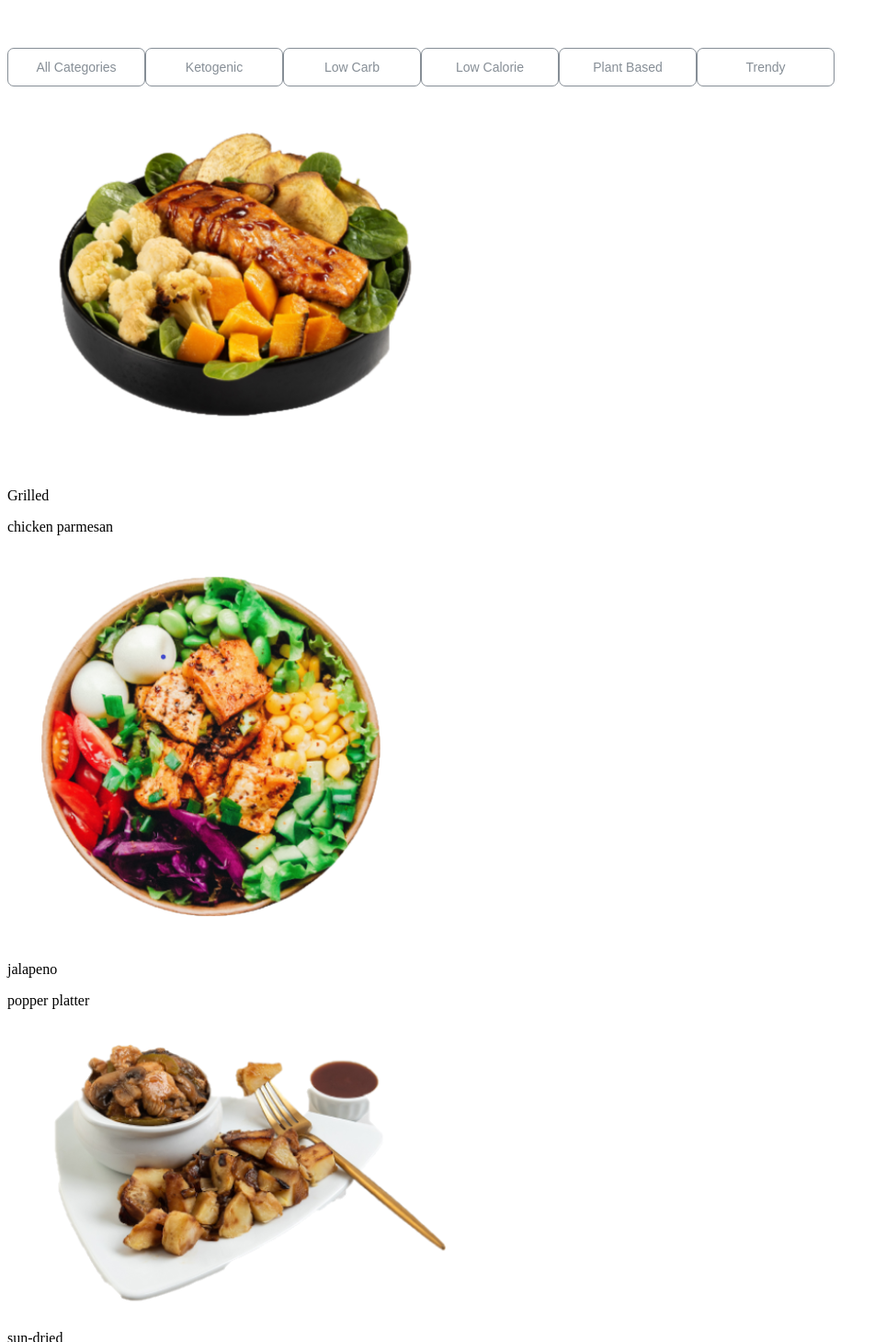
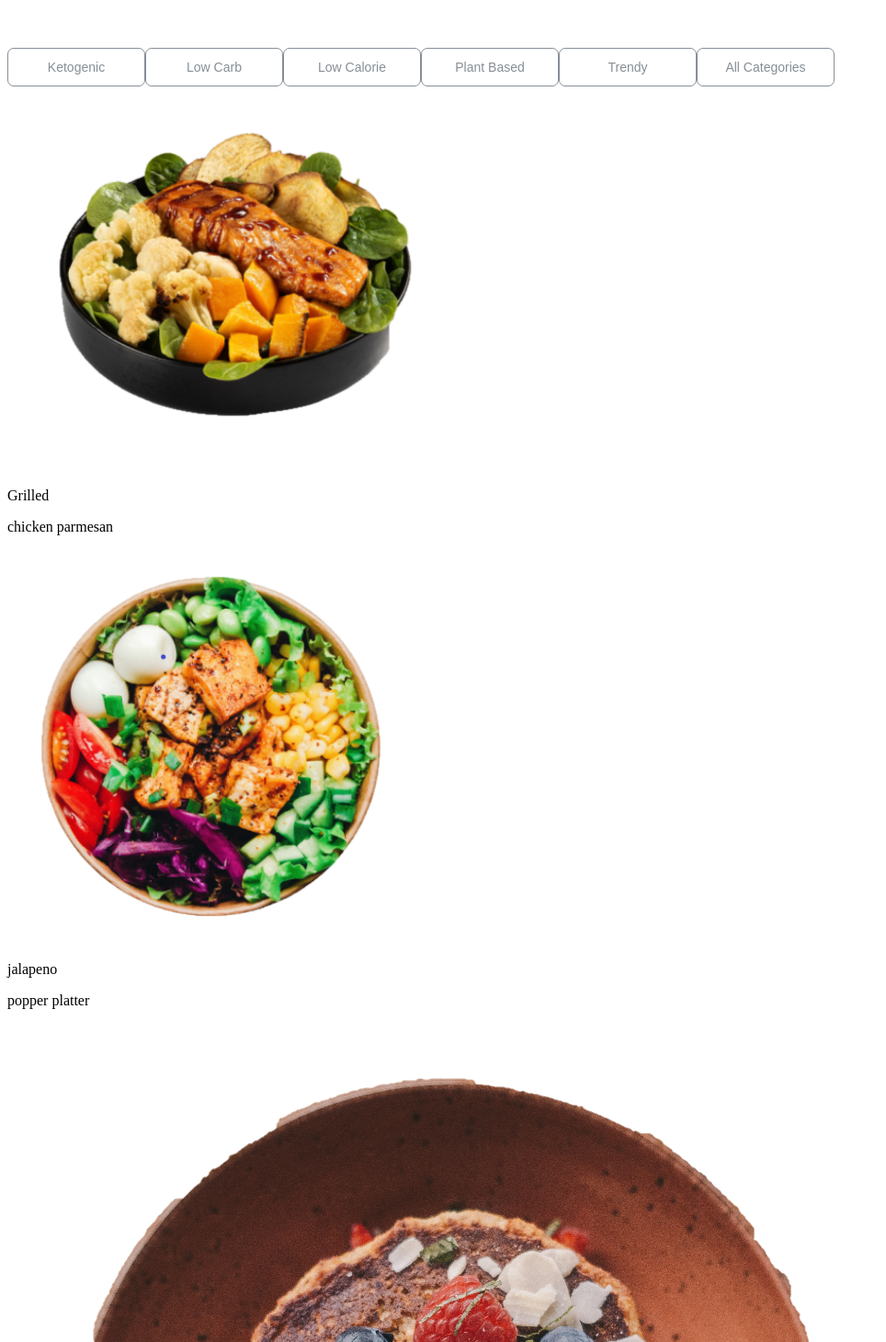
Before and after one commit to KobiManuel/React_Meals, a React (Create React App) app: page / in a window 1280 px wide. Shown: the part 1191-2650 px from the top of the page at 92% size, without its empty margins (0-964 px from the left). Built offline with nearby package versions, Linux system fonts and the light colour scheme.

Commit message:
style(formatting): formatted document

```diff
--- a/src/Pages/LandingPage/MealsSection/Main.jsx
+++ b/src/Pages/LandingPage/MealsSection/Main.jsx
@@ -7,10 +7,15 @@ import styles from "../../../UI/Button/TransparentBtn.module.css";
 import MealCard from "../../../UI/Cards/MealCard/MealCard";
 import { useState } from "react";
 import { MealCardInfo } from "./MealCardInfo";
+import Btn from "../../../UI/Button/Btn";
 
 const MealsSection = () => {
     const menuItems = [...new Set(MealCardInfo.map((Val) => Val.category))];
+
+
     const [item, setItem] = useState(MealCardInfo);
+
+
   const [visible, setVisible] = useState(4);
   const showMoreOrLessHandler = () => {
     setVisible((prevValue) => prevValue + 4);
@@ -31,22 +36,17 @@ const MealsSection = () => {
           </h5>
           <img src={dash} alt="/" className="w-[300px] h-[60px] mt-[-9px]" />
         </header>
-        <div className="flex flex-row justify-between -translate-y-[150%] ">
-          <Button className={styles.button}>all categories</Button>
-          <Button className={`!acctive ${styles.button}`}>ketogenic</Button>
-          <Button className={styles.button}>low carb</Button>
-          <Button className={styles.button}>low calorie</Button>
-          <Button className={styles.button}>plant based</Button>
-          <Button className={styles.button}>trendy</Button>
+        <div className="w-full">
+          <Btn menuItems={menuItems} setItem={setItem}> </Btn>
         </div>
         <div className="grid grid-cols-4 gap-6">
           {item.slice(0, visible).map(
-            ({ meal, mealNameTop, mealNameBottom }) => (
+            ({ meal, mealNameTop, mealNameBottom, id}) => (
               <MealCard
                 meal={meal}
                 mealNametop={mealNameTop}
                 mealNameBottom={mealNameBottom}
-                key={Math.random().toString()}
+                key={id}
               />
             )
           )}
@@ -60,5 +60,12 @@ const MealsSection = () => {
     </Wrapper>
   );
 };
-
+/*  <div className="flex flex-row justify-between -translate-y-[150%] ">
+          <Button className={styles.button}>all categories</Button>
+          <Button className={`!acctive ${styles.button}`}>ketogenic</Button>
+          <Button className={styles.button}>low carb</Button>
+          <Button className={styles.button}>low calorie</Button>
+          <Button className={styles.button}>plant based</Button>
+          <Button className={styles.button}>trendy</Button>
+        </div> */
 export default MealsSection;
--- a/src/Pages/LandingPage/MealsSection/MealCardInfo.jsx
+++ b/src/Pages/LandingPage/MealsSection/MealCardInfo.jsx
@@ -1,6 +1,5 @@
 import bowl1 from "./images/bowl1.png";
 import bowl2 from "./images/bowl2.png";
-import bowl3 from "./images/bowl3.png";
 import bowl4 from "./images/bowl4.png";
 import bowl5 from "./images/bowl5.png";
 import bowl6 from "./images/box6.png";
@@ -19,148 +18,146 @@ import bowl18 from "./images/box18.png";
 import bowl19 from "./images/box19.png";
 import bowl20 from "./images/box20.png";
 import bowl21 from "./images/box21.png";
-import bowl22 from "./images/box22.png";
-import bowl23 from "./images/box23.png";
-import bowl24 from "./images/box24.png";
+
 export const MealCardInfo = [
   {
+    id: "1",
     meal: bowl1,
     mealNameTop: "Grilled",
     mealNameBottom: "chicken parmesan",
     category: "ketogenic"
   },
   {
+    id: "2",
     meal: bowl2,
     mealNameTop: "jalapeno",
     mealNameBottom: "popper platter",
     category: "ketogenic"
   },
   {
-    meal: bowl3,
+    id: "3",
+    meal: bowl21,
     mealNameTop: "sun-dried",
     mealNameBottom: "tomato chicken",
     category: "ketogenic"
   },
   {
+    id: "4",
     meal: bowl4,
     mealNameTop: "spicy-turkey",
     mealNameBottom: "poblano bowl",
     category: "ketogenic"
   },
   {
+    id: "5",
     meal: bowl5,
     mealNameTop: "Grilled",
     mealNameBottom: "chicken parmesan",
     category: "Low Carb"
   },
   {
+    id: "6",
     meal: bowl6,
     mealNameTop: "Grilled",
     mealNameBottom: "chicken parmesan",
     category: "Low Carb"
   },
   {
+    id: "7",
     meal: bowl7,
     mealNameTop: "Grilled",
     mealNameBottom: "chicken parmesan",
     category: "Low Carb"
   },
   {
+    id: "8",
     meal: bowl8,
     mealNameTop: "Grilled",
     mealNameBottom: "chicken parmesan",
     category: "Low Carb"
   },
   {
+    id: "9",
     meal: bowl9,
     mealNameTop: "Grilled",
     mealNameBottom: "chicken parmesan",
     category: "Low Calorie"
   },
   {
+    id: "10",
     meal: bowl10,
     mealNameTop: "Grilled",
     mealNameBottom: "chicken parmesan",
     category: "Low Calorie"
   },
   {
+    id: "11",
     meal: bowl11,
     mealNameTop: "Grilled",
     mealNameBottom: "chicken parmesan",
     category: "Low Calorie"
   },
   {
+    id: "12",
     meal: bowl12,
     mealNameTop: "Grilled",
     mealNameBottom: "chicken parmesan",
     category: "Low Calorie"
   },
   {
+    id: "13",
     meal: bowl13,
     mealNameTop: "Grilled",
     mealNameBottom: "chicken parmesan",
     category: "Plant Based"
   },
   {
+    id: "14",
     meal: bowl14,
     mealNameTop: "Grilled",
     mealNameBottom: "chicken parmesan",
     category: "Plant Based"
   },
   {
+    id: "15",
     meal: bowl15,
     mealNameTop: "Grilled",
     mealNameBottom: "chicken parmesan",
     category: "Plant Based"
   },
   {
+    id: "16",
     meal: bowl16,
     mealNameTop: "Grilled",
     mealNameBottom: "chicken parmesan",
     category: "Plant Based"
   },
   {
+    id: "17",
     meal: bowl17,
     mealNameTop: "Grilled",
     mealNameBottom: "chicken parmesan",
     category: "Trendy"
   },
   {
+    id: "18",
     meal: bowl18,
     mealNameTop: "Grilled",
     mealNameBottom: "chicken parmesan",
     category: "Trendy"
   },
   {
+    id: "19",
     meal: bowl19,
     mealNameTop: "Grilled",
     mealNameBottom: "chicken parmesan",
     category: "Trendy"
   },
   {
+    id: "20",
     meal: bowl20,
     mealNameTop: "Grilled",
     mealNameBottom: "chicken parmesan",
     category: "Trendy"
-  },
-  {
-    meal: bowl21,
-    mealNameTop: "Grilled",
-    mealNameBottom: "chicken parmesan",
-  },
-  {
-    meal: bowl22,
-    mealNameTop: "Grilled",
-    mealNameBottom: "chicken parmesan",
-  },
-  {
-    meal: bowl23,
-    mealNameTop: "Grilled",
-    mealNameBottom: "chicken parmesan",
-  },
-  {
-    meal: bowl24,
-    mealNameTop: "Grilled",
-    mealNameBottom: "chicken parmesan",
   }
 ];
--- a/src/UI/Button/Btn.jsx
+++ b/src/UI/Button/Btn.jsx
@@ -0,0 +1,38 @@
+import React from "react";
+import { MealCardInfo } from "../../Pages/LandingPage/MealsSection/MealCardInfo";
+import styles from "./TransparentBtn.module.css";
+
+const Btn = ({ setItem, menuItems }) => {
+  return (
+    <>
+      <div className="flex flex-row justify-between -translate-y-[150%] ">
+        {menuItems.map((Val, id) => {
+          return (
+            <button
+              className={`${styles.button} font-medium body-font font-poppins`}
+              key={id}
+            >
+              {Val}
+              <span></span>
+              <span></span>
+              <span></span>
+              <span></span>
+            </button>
+          );
+        })}
+        <button
+          className={`${styles.button}  font-medium body-font font-poppins`}
+          onClick={() => setItem(MealCardInfo)}
+        >
+          All Categories
+          <span></span>
+          <span></span>
+          <span></span>
+          <span></span>
+        </button>
+      </div>
+    </>
+  );
+};
+
+export default Btn;
--- a/src/UI/Cards/MealCard/MealCard.jsx
+++ b/src/UI/Cards/MealCard/MealCard.jsx
@@ -1,9 +1,9 @@
 import React from 'react'
 
-const MealCard = ({meal, mealNametop, mealNameBottom, img_width}) => {
+const MealCard = ({meal, mealNametop, mealNameBottom, id}) => {
   return (
     <div className='rounded-[2rem] bg-stone-100 w-[220] h-[334.67px] flex flex-col justify-center items-center'>
-      <div className='w-[100%] h-[220.06px]'><img src={meal} alt="/" className={`${img_width} mx-auto w-full h-full object-cover`}/> </div>
+      <div className='w-[100%] h-[220.06px]'><img src={meal} alt="/" className="mx-auto w-full h-full object-cover" /> </div>
        <div className='capitalize body-font font-poppins font-semibold text-[var(--secondary)] text-xl text-center'>
         <p>{mealNametop}</p>
         <p>{mealNameBottom}</p>
```
